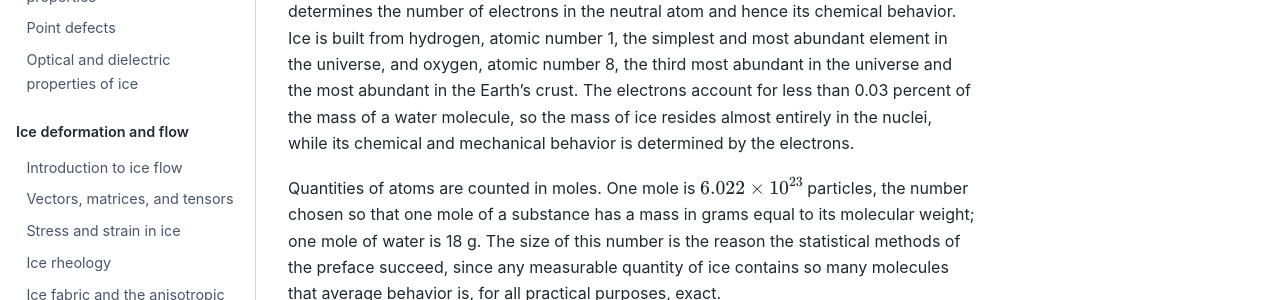
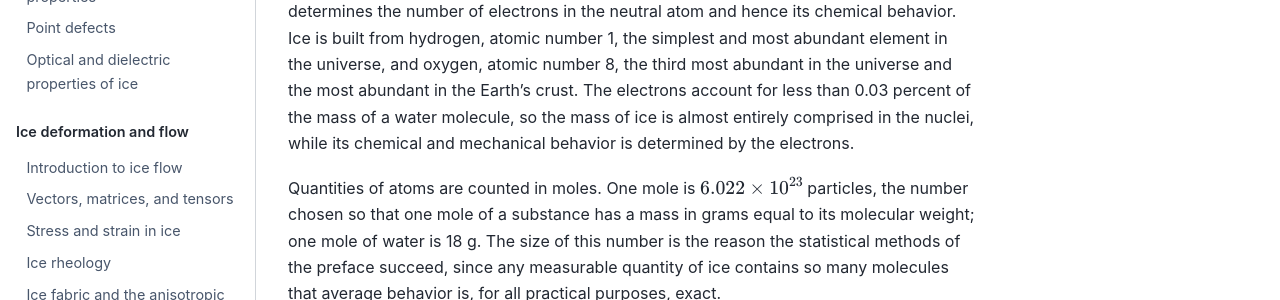
Before and after one commit to rice-glaciology/glaciology-book, a Jupyter Book: the page built from sections/foundations/composition.md, in a window 1280 px wide and 900 px high. Shown: the part 419-719 px from the top of the window. Built offline with Jupyter Book 1.0.4 settings and Sphinx 7.4.7 and the Sphinx Book theme 1.1.4, drawn with Linux system fonts in a browser that asks for light colours; pages that are not in the unit, such as notebooks, are missing from menus; some of the changed text lies outside the part shown.

Commit message:
Update composition.md

```diff
--- a/sections/foundations/composition.md
+++ b/sections/foundations/composition.md
@@ -4,7 +4,7 @@
 
 ## Atoms and elements
 
-An atom consists of a small, dense, positively charged nucleus surrounded by electrons. The nucleus contains protons, each carrying one unit of positive charge, and electrically neutral neutrons of nearly the same mass. The number of protons, the atomic number, determines the number of electrons in the neutral atom and hence its chemical behavior. Ice is built from hydrogen, atomic number 1, the simplest and most abundant element in the universe, and oxygen, atomic number 8, the third most abundant in the universe and the most abundant in the Earth's crust. The electrons account for less than 0.03 percent of the mass of a water molecule, so the mass of ice resides almost entirely in the nuclei, while its chemical and mechanical behavior is determined by the electrons.
+An atom consists of a small, dense, positively charged nucleus surrounded by electrons. The nucleus contains protons, each carrying one unit of positive charge, and electrically neutral neutrons of nearly the same mass. The number of protons, the atomic number, determines the number of electrons in the neutral atom and hence its chemical behavior. Ice is built from hydrogen, atomic number 1, the simplest and most abundant element in the universe, and oxygen, atomic number 8, the third most abundant in the universe and the most abundant in the Earth's crust. The electrons account for less than 0.03 percent of the mass of a water molecule, so the mass of ice is almost entirely comprised in the nuclei, while its chemical and mechanical behavior is determined by the electrons.
 
 Quantities of atoms are counted in moles. One mole is $6.022\times10^{23}$ particles, the number chosen so that one mole of a substance has a mass in grams equal to its molecular weight; one mole of water is 18 g. The size of this number is the reason the statistical methods of the preface succeed, since any measurable quantity of ice contains so many molecules that average behavior is, for all practical purposes, exact.
 
```
